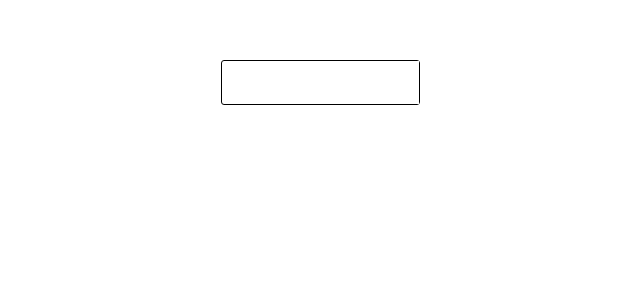
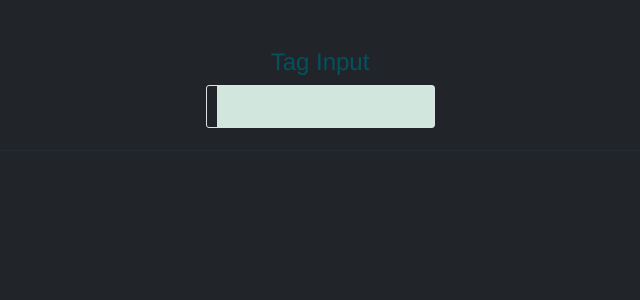
Before and after one commit to jcarlosMariscal/proyectos-vue, a Vue app: page / in a window 1280 px wide. Shown: the top 300 px of the page, without its empty margins (320-960 px from the left). Built offline with nearby package versions, Linux system fonts and the light colour scheme.

Commit message:
Custom estilos | Se instaló y se aplicaron estilos de bootstrap

```diff
--- a/package.json
+++ b/package.json
@@ -8,8 +8,10 @@
     "lint": "vue-cli-service lint"
   },
   "dependencies": {
+    "bootstrap": "^5.3.1",
     "core-js": "^3.8.3",
-    "vue": "^3.2.13"
+    "vue": "^3.2.13",
+    "vue-router": "^4.2.4"
   },
   "devDependencies": {
     "@babel/core": "^7.12.16",
--- a/src/App.vue
+++ b/src/App.vue
@@ -1,8 +1,11 @@
 <template>
-  <div></div>
   <!-- Para props -->
   <!-- <InputTag :onTagsChange="handleOnTagsChange"></InputTag> -->
-  <InputTag @onTagsChange="handleOnTagsChange"></InputTag>
+  <div class="bg-dark">
+    <div class="container">
+      <InputTag @onTagsChange="handleOnTagsChange"></InputTag>
+    </div>
+  </div>
 </template>
 
 <script>
@@ -30,6 +33,12 @@ body {
   -moz-osx-font-smoothing: grayscale;
   text-align: center;
   color: #2c3e50;
-  margin-top: 60px;
+  /* margin-top: 60px; */
+}
+.bg-dark {
+  min-height: 100vh;
+}
+.container {
+  padding: 3rem 0;
 }
 </style>
--- a/src/components/InputTag.vue
+++ b/src/components/InputTag.vue
@@ -1,14 +1,25 @@
 <template>
-  <div class="inputTag">
+  <h4 class="text-info-emphasis">Tag Input</h4>
+  <div class="inputTag border">
     <div class="tags">
-      <div class="tag" v-for="(tag, index) in tags" :key="index">
-        {{ tag }} <button @click="deleteTag(tag)">X</button>
+      <div
+        class="tag text-white border border-primary-subtle"
+        v-for="(tag, index) in tags"
+        :key="index"
+      >
+        {{ tag }} <button @click="deleteTag(tag)" class="text-white">X</button>
       </div>
     </div>
     <form @submit.prevent="handleSubmit">
-      <input class="input" v-model="currentValue" @keydown="hadleKeyDown" />
+      <input
+        class="input bg-success-subtle"
+        autofocus
+        v-model="currentValue"
+        @keydown="hadleKeyDown"
+      />
     </form>
   </div>
+  <hr />
 </template>
 
 <script>
@@ -53,7 +64,7 @@ export default {
 <style scoped>
 .inputTag {
   display: inline-flex;
-  border: solid 1px #000;
+  /* border: solid 1px #000; */
   border-radius: 3px;
   height: 43px;
 }
@@ -83,8 +94,11 @@ export default {
   border: none;
   border-radius: 3px;
   cursor: pointer;
+  transition: all 0.1s ease-in;
 }
 .inputTag button:hover {
-  background-color: #eee;
+  /* background-color: #eee; */
+  color: rgb(248, 227, 227) !important;
+  transition: all 0.1s ease-in;
 }
 </style>
```
Also changed, not shown: src/main.js (+5 -3 lines), 1 other file (tests, documents, lock files or other folders).
